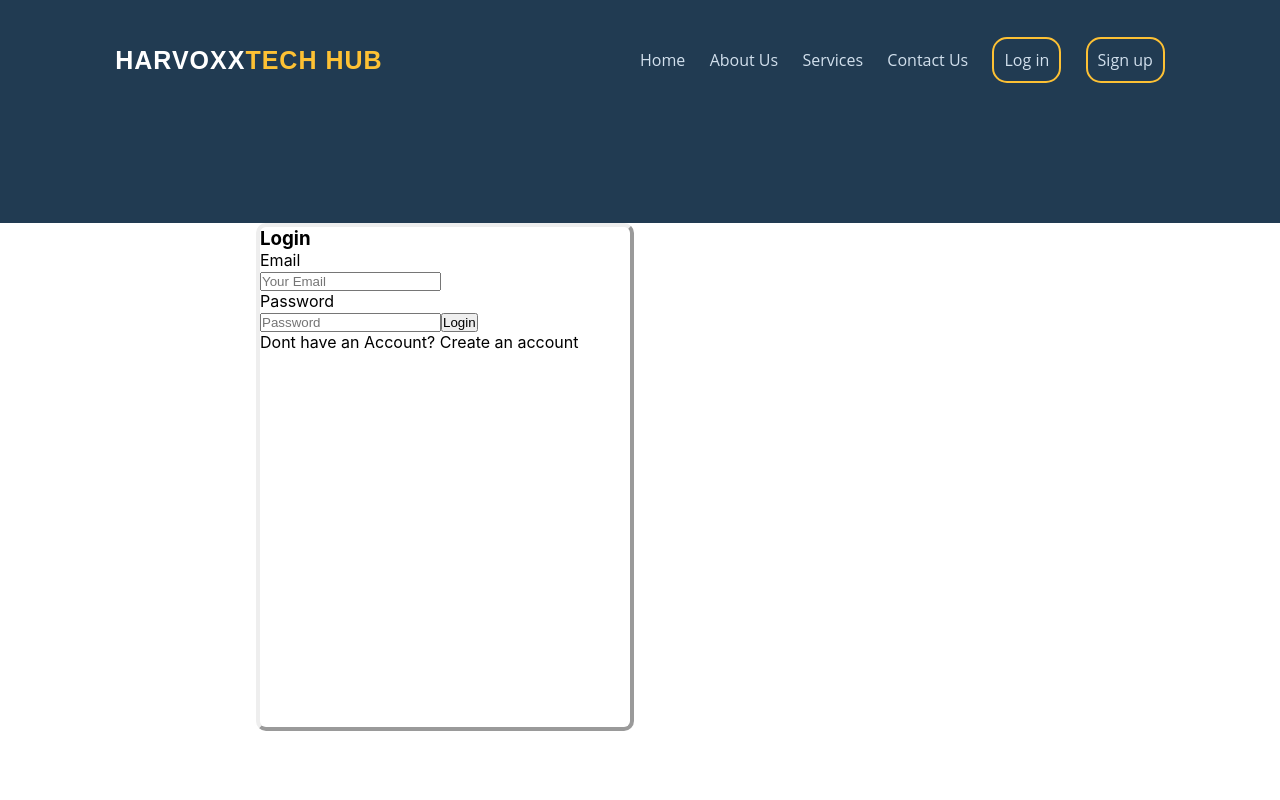
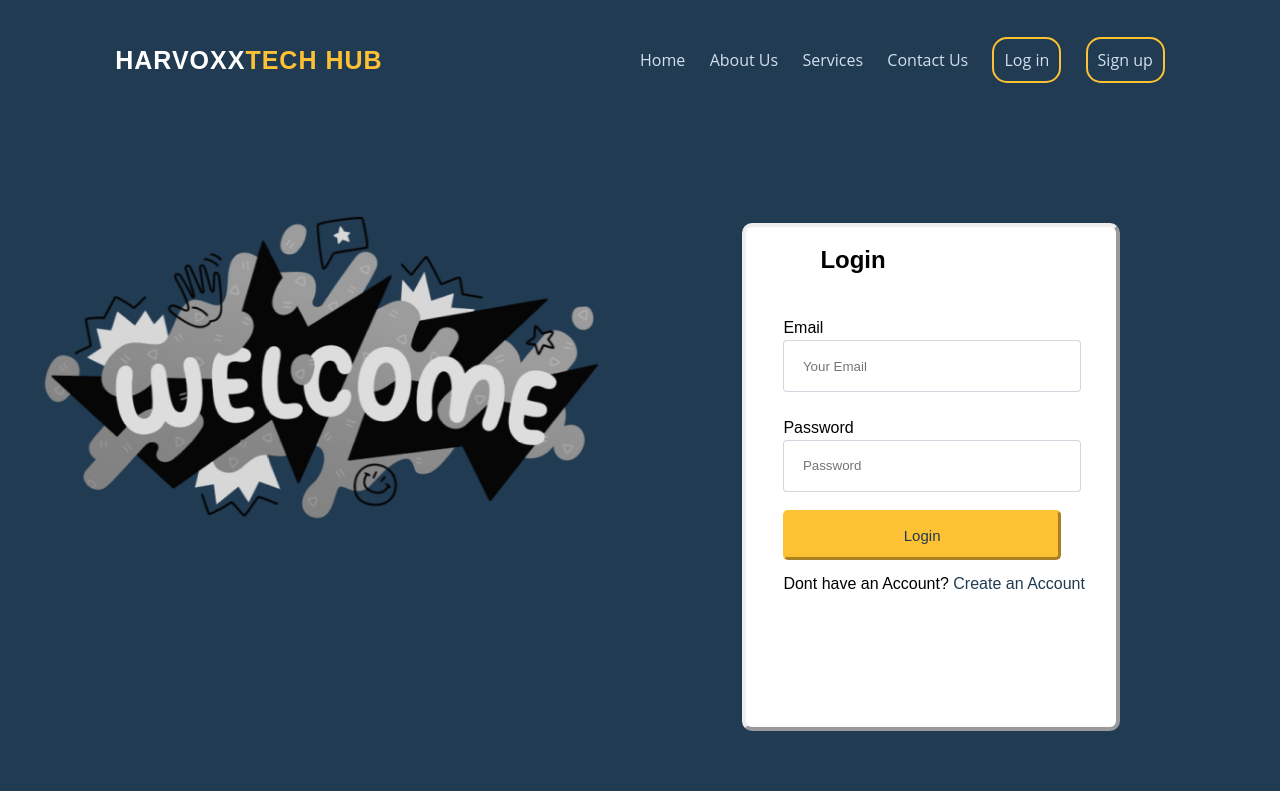
Before and after one commit to Vance-Victor/harvoxx-tech-hub, a React (Create React App) app: page /login in a window 1280 px wide. Built offline with nearby package versions, Linux system fonts and the light colour scheme.

Commit message:
Login page done

```diff
--- a/src/App.css
+++ b/src/App.css
@@ -516,7 +516,6 @@ form{
     border-style: outset;
     border-width: 4px;
     border-radius: 10px;
-    /* text-align: center; */
     width: 370px;
     height: 500px;
     margin-left: 20%;
@@ -544,16 +543,15 @@ form{
 }
 .myForm input{
     background-color: #ffffff;
-    /* text-align: left; */
-    padding-right: 100px;
     padding-left: 5%;
-    width: 50%;
+    width: 75%;
     height: 50px;
     margin: 0% 5% 0% 10%;
     border: 1px solid hsla(213, 16%, 49%, .3);
     outline: transparent;
     border-radius: 4px;
 }
+
 .myForm .button{
         color: #213B52;
         background-color: #fdc134;
--- a/src/Components/Login.js
+++ b/src/Components/Login.js
@@ -1,13 +1,19 @@
 import React from "react";
+import { Link } from "react-router-dom";
 import Nav from './Nav'
+import welcomeImage from '../Images/welcome.png'
 
 export default function Login(){
     return(
-        <section>
-        <div></div>
-        <div>
+        <section className="signup">
+        <div
+          className="image"
+        >
+          <img src={welcomeImage} alt="welcome" />
+        </div>
+        <div className="myForm">
             <form id="form">
-                <h3>Login</h3>
+                <h2>Login</h2>
 
 
                 <p id="erroremail" style={{ color: "red" }}></p>
@@ -28,8 +34,8 @@ export default function Login(){
                     placeholder="Password"
                     className="yourPassword"
                 />
-                <input type="button" value="Login" />
-                <p>Dont have an Account? Create an account</p>
+                <input className="button" type="button" value="Login" />
+                <p>Dont have an Account? <Link to="/signup">Create an Account</Link></p>
             </form>
         </div>
     </section>
```
